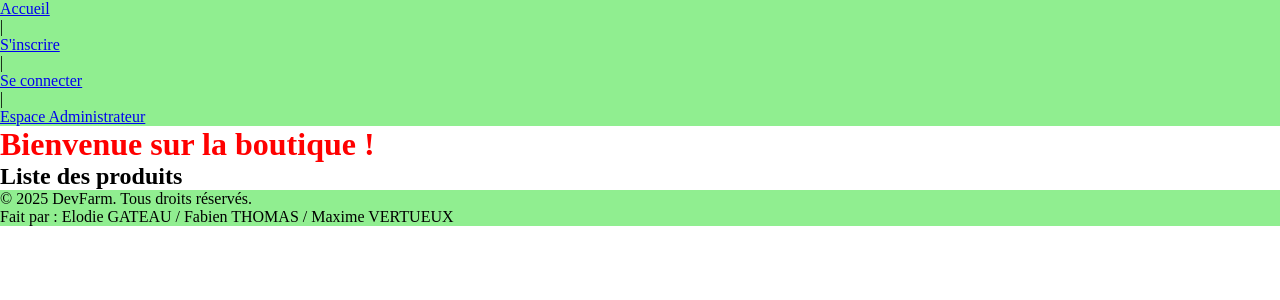
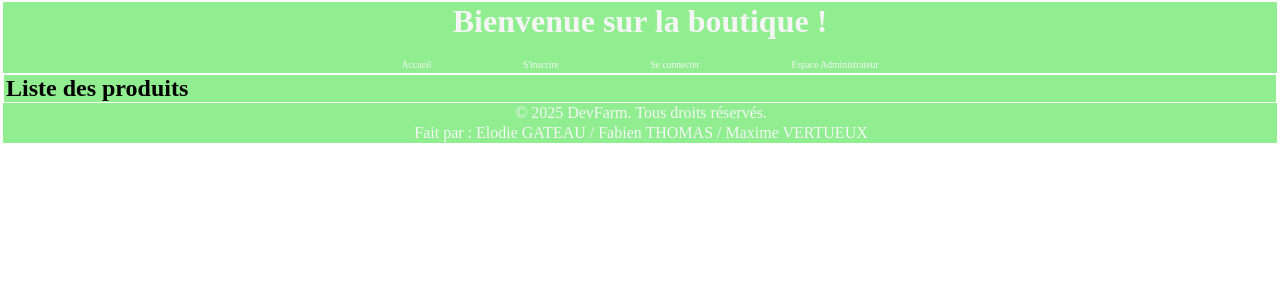
Before and after one commit to Elodie-Gateau/boutique-en-ligne, a PHP site: page /index.php?page=accueil in a window 1280 px wide. Shown: the top 300 px of the page. Run offline with PHP 8.4, Linux system fonts and the light colour scheme; data that the repository does not hold is empty.

Commit message:
mise a jour du CSS/Html

```diff
--- a/public/css/style.css
+++ b/public/css/style.css
@@ -1,12 +1,75 @@
 
 *{
-    margin:0px;
+    margin:1px;
     padding:0px;
     box-sizing: border-box;
 }
-.titre{
-color: red;
-}
+
+/* LE TITRE DE MON HEADER *//* LE TITRE DE MON HEADER */
+/* LE TITRE DE MON HEADER *//* LE TITRE DE MON HEADER */
+
 header, footer{
     background-color: lightgreen;
 }
+.titrePrincipal{
+    display: flex;
+    justify-content: center;
+}
+
+/* MA NAVIGATION *//* MA NAVIGATION */
+/* MA NAVIGATION *//* MA NAVIGATION */
+
+
+.navbar ul a {
+    text-decoration: none;
+}
+ .menu{
+    display: flex;
+    justify-content: center;
+}
+.menu{
+    list-style-type: none;
+}
+.navbar, .menu, li{
+    margin: 0.4rem 1.8rem 0.1rem 1.8rem;
+    padding: 0rem 1rem 0rem 1rem;
+
+
+}
+
+/* PAGE PRINCIPALE *//* PAGE PRINCIPALE *//* PAGE PRINCIPALE *//* PAGE PRINCIPALE */
+/* PAGE PRINCIPALE *//* PAGE PRINCIPALE *//* PAGE PRINCIPALE *//* PAGE PRINCIPALE */
+/* PAGE PRINCIPALE *//* PAGE PRINCIPALE *//* PAGE PRINCIPALE *//* PAGE PRINCIPALE */
+
+
+.products{
+background-color: lightgreen;
+}
+.card{
+    background-color: lightgreen;
+}
+
+
+
+
+
+/* MON FOOTER *//* MON FOOTER */
+/* MON FOOTER *//* MON FOOTER */
+
+.piedDePage{
+    display: flex;
+    flex-direction: column;
+    justify-content: center;
+    text-align: center;
+    width: 100%;
+    height: 30%;
+}
+/* MODIFICATION TEXTE */
+/* MODIFICATION TEXTE */
+
+footer, header, .navbar ul a{
+    color: whitesmoke;
+}
+.navbar ul a{
+    font-size: 0.6em;
+}
--- a/view/accueil.php
+++ b/view/accueil.php
@@ -1,4 +1,4 @@
-<h1 class="titre">
+<!-- <h1 class="titre">
     <?php
     if (isset($_SESSION['prenom'])) {
         echo 'Bienvenue, ' . htmlspecialchars($_SESSION['prenom']) . ' !';
@@ -6,12 +6,17 @@
         echo 'Bienvenue sur la boutique !';
     }
     ?>
-</h1>
+</h1> -->
 
 
 <section class="products">
-    <h2>Liste des produits</h2>
-    <?php
-    $produits = ProduitsController::listProducts();
-    require 'liste-produits.php'; ?>
+
+    <div class="card">
+        <h2>Liste des produits</h2>
+        <?php
+
+        $produits = ProduitsController::listProducts();
+        require 'liste-produits.php'; ?>
+    </div>
+
 </section>
--- a/view/layout/footer.php
+++ b/view/layout/footer.php
@@ -1,4 +1,6 @@
 <footer>
-    <p>&copy; 2025 DevFarm. Tous droits réservés.</p>
-    <p>Fait par : Elodie GATEAU / Fabien THOMAS / Maxime VERTUEUX</p>
+    <div class="piedDePage">
+        <p>&copy; 2025 DevFarm. Tous droits réservés.</p>
+        <p>Fait par : Elodie GATEAU / Fabien THOMAS / Maxime VERTUEUX</p>
+    </div>
 </footer>
--- a/view/layout/header.php
+++ b/view/layout/header.php
@@ -1,13 +1,26 @@
 <header>
 
+    <div class="titrePrincipal">
+        <h1 class="titre">
+            <?php
+            if (isset($_SESSION['prenom'])) {
+                echo 'Bienvenue, ' . htmlspecialchars($_SESSION['prenom']) . ' !';
+            } else {
+                echo 'Bienvenue sur la boutique !';
+            }
+            ?>
+        </h1>
+    </div>
+
+
     <nav class="navbar">
-        <ul>
-            <li> <a href="index.php?page=accueil">Accueil</a></li> |
+        <ul class="menu">
+            <li> <a href="index.php?page=accueil">Accueil</a></li>
             <?php if (!isset($_SESSION['email'])): ?>
-                <li><a href="index.php?page=register">S'inscrire</a></li> |
-                <li><a href="index.php?page=connexion">Se connecter</a></li> |
+                <li><a href="index.php?page=register">S'inscrire</a></li>
+                <li><a href="index.php?page=connexion">Se connecter</a></li>
             <?php else: ?>
-                <li><a href="index.php?page=logout">Déconnexion</a></li> |
+                <li><a href="index.php?page=logout">Déconnexion</a></li>
             <?php endif; ?>
             <li><a href="index.php?page=admin">Espace Administrateur</a></li>
         </ul>
```
